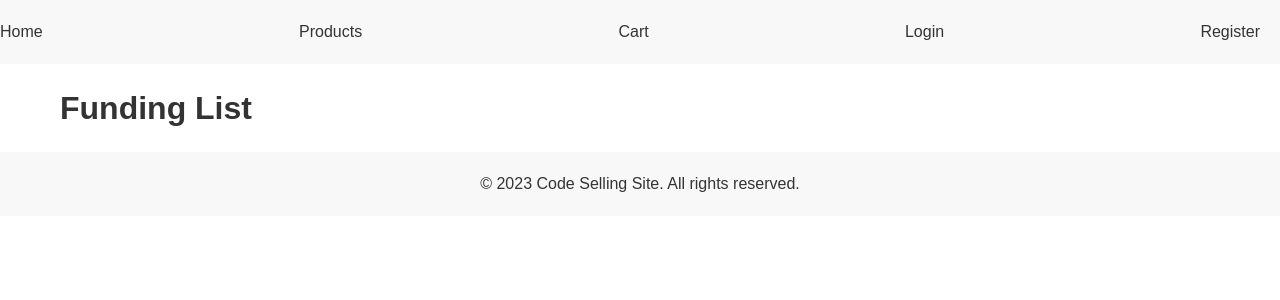
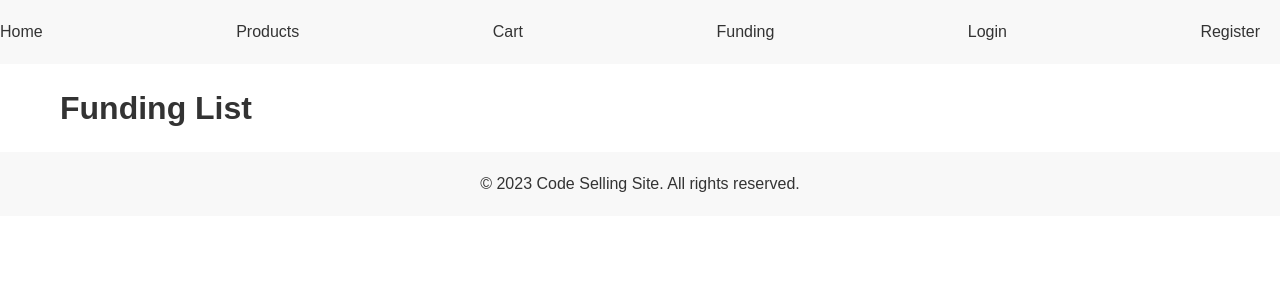
Before and after one commit to blendingstudy/codesell, a Flask app: page /fundings in a window 1280 px wide. Shown: the top 300 px of the page. Run offline with Flask 2, Linux system fonts and the light colour scheme; data that the repository does not hold is empty; some libraries are stand-ins or nearby versions.

Commit message:
funding(create, status, participate)

```diff
--- a/app/controllers/funding_controller.py
+++ b/app/controllers/funding_controller.py
@@ -16,7 +16,17 @@ def funding_list():
 @funding_bp.route('/fundings/<int:funding_id>')
 def funding_detail(funding_id):
     funding = Funding.query.get_or_404(funding_id)
-    return render_template('funding_detail.html', funding=funding)
+    funding.update_status()
+
+    if funding.is_ongoing():
+        # 펀딩이 진행 중인 경우
+        return render_template('funding_detail.html', funding=funding)
+    elif funding.is_funded():
+        # 펀딩이 성공한 경우
+        return render_template('funding_success.html', funding=funding)
+    else:
+        # 펀딩이 실패한 경우
+        return render_template('funding_fail.html', funding=funding)
 
 @funding_bp.route('/fundings/create', methods=['GET', 'POST'])
 def funding_create():
--- a/app/templates/base.html
+++ b/app/templates/base.html
@@ -15,6 +15,7 @@
                 <li><a href="{{ url_for('index') }}">Home</a></li>
                 <li><a href="{{ url_for('product.index') }}">Products</a></li>
                 <li><a href="{{ url_for('cart.cart_detail') }}">Cart</a></li>
+                <li><a href="{{ url_for('funding.funding_list') }}">Funding</a></li>
                 {% if current_user.is_authenticated %}
                     <li><a href="{{ url_for('auth.logout') }}">Logout</a></li>
                 {% else %}
--- a/app/templates/index.html
+++ b/app/templates/index.html
@@ -55,9 +55,11 @@
             <h2>Start Selling Your Code</h2>
             <p>Join our platform and showcase your coding projects to the world.</p>
             <a href="{{ url_for('auth.register') }}" class="btn btn-primary">Sign Up Now</a>
-            {% if current_user.is_admin %}
+            <!-- {% if current_user.is_admin %}
                 <a href="{{ url_for('product.create_product') }}" class="btn btn-primary">Add Product</a>
-            {% endif %}
+            {% endif %} -->
+            <a href="{{ url_for('product.create_product') }}" class="btn btn-primary">Add Product</a>
+            <a href="{{ url_for('funding.funding_create') }}" class="btn btn-primary">Add Funding Product</a>
         </div>
     </section>
 {% endblock %}
```
Also changed, not shown: app/models/funding.py (+7 -6 lines).
